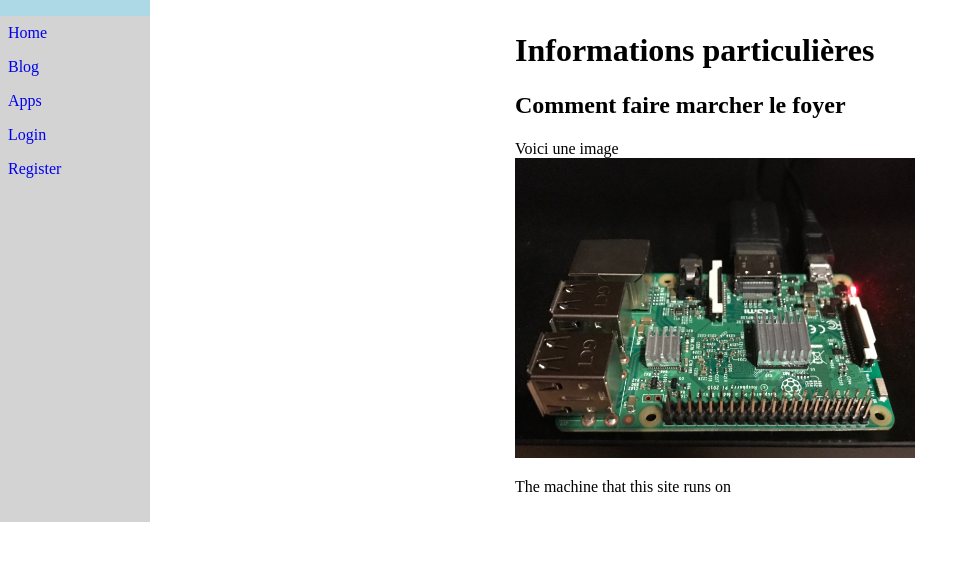
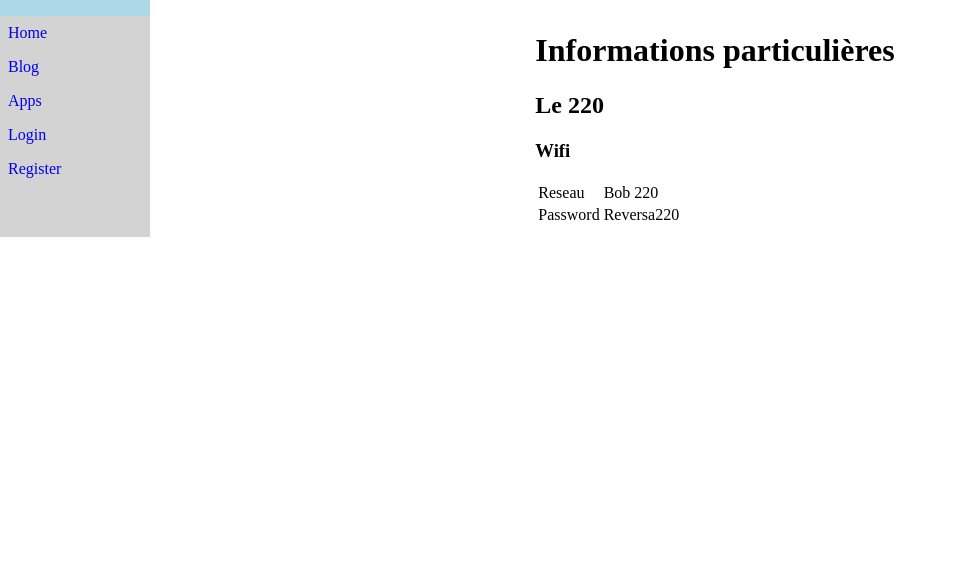
Before and after one commit to PhilippeCarphin/flask_test, a Flask app: template app/templates/private_info.html in a window 1280 px wide. Shown: the top 561 px of the page, without its empty margins (0-978 px from the left). Run offline with Flask 2, Linux system fonts and the light colour scheme; the template is opened without the code that fills it, so the values that code supplies are empty; parts of the project's set-up code (start-up, migrations or seed data) failed here and were passed over; some libraries are stand-ins or nearby versions.

Commit message:
Added actual info on info page

```diff
--- a/app/templates/private_info.html
+++ b/app/templates/private_info.html
@@ -3,19 +3,14 @@
 <div class="content">
 	<h1>Informations particulières</h1>
 
-    <h2>Comment faire marcher le foyer</h2>
+    <h2>Le 220</h2>
 
-    Voici une image
-	<div class="figure">
-		<div style="{display:flex;flex-direction:column">
-			<a href={{url_for('server')}}>
-				<img src={{url_for('server')}}
-					 style="width:400px;height:300px;"
-				>
-			</a>
-			<p>The machine that this site runs on</p>
-		</div>
-	</div>
+    <h3>Wifi</h3>
+
+    <table>
+        <tr><td>Reseau</td><td>Bob 220</td></tr>
+        <tr><td>Password</td><td>Reversa220</td></tr>
+    </table>
 
 </div>
 {% endblock %}
```
